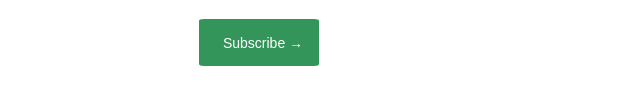
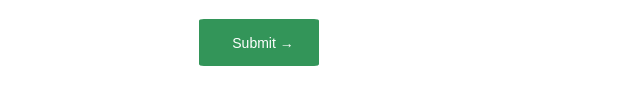
Before and after one commit to rashikasachdeva/birdingportfolio, a plain HTML site: page contact.html in a window 1280 px wide. Shown: the part 415-520 px from the top of the page, 361-1001 px from the left. Drawn offline with nearby package versions, Linux system fonts and the light colour scheme.

Commit message:
Update contact.html

```diff
--- a/contact.html
+++ b/contact.html
@@ -54,7 +54,7 @@
                 <td><textarea rows="10"></textarea></td>
             </tr>
         </form></table>
-        <button class="subbtn"><a href="#">Subscribe &#8594</a></button></div>
+        <button class="subbtn"><a href="#">Submit &#8594</a></button></div>
         <!--<p id="p1">JavaScript can change me!</p>
         <button type="button" onclick="document.getElementById('p1').innerHTML='Hello world'">Your response has been successfully submitted!</button>-->
 </body>
```
